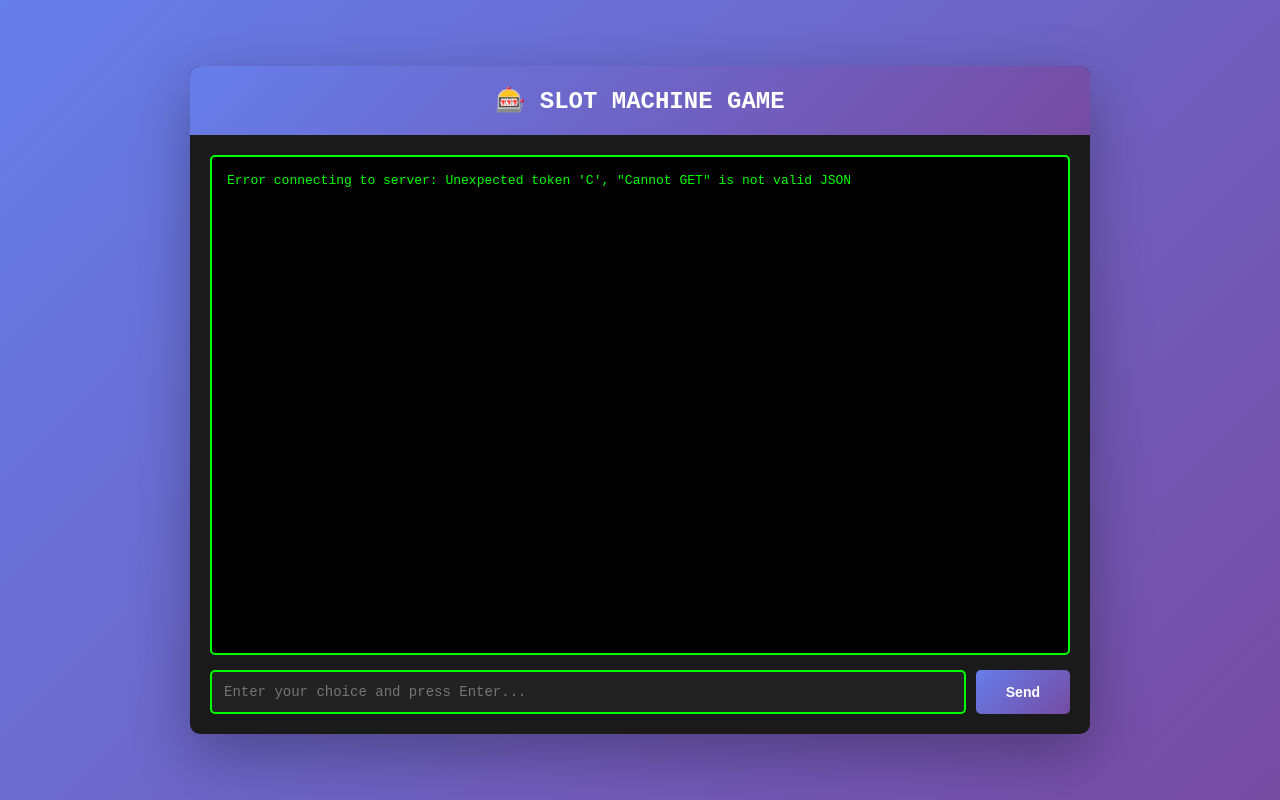
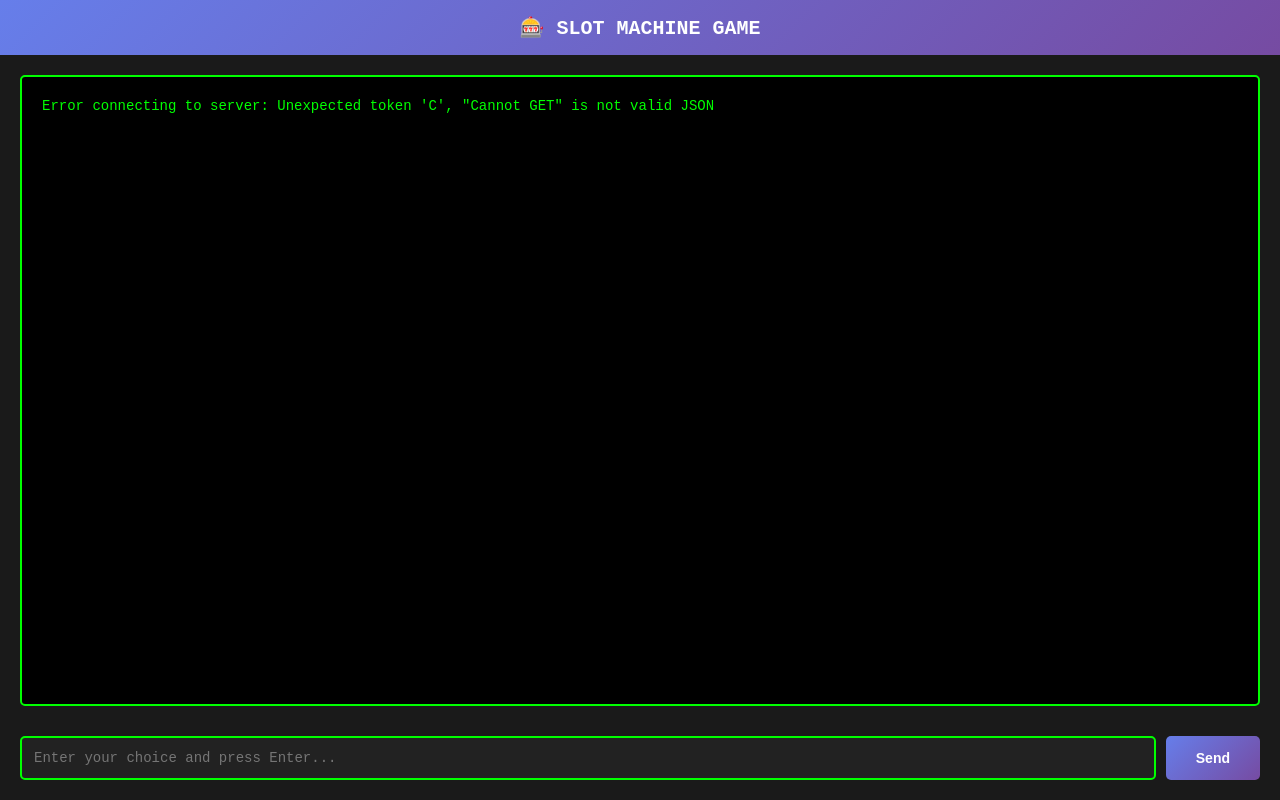
Before and after one commit to sohanswamy5511-del/fun.py, a Flask app: template templates/index.html in a window 1280 px wide. Run offline with Flask 3, Linux system fonts and the light colour scheme; the template is opened without the code that fills it, so the values that code supplies are empty.

Commit message:
fix in 3 days

```diff
--- a/templates/index.html
+++ b/templates/index.html
@@ -12,43 +12,53 @@
             font-family: 'Courier New', monospace;
             background: linear-gradient(135deg, #667eea 0%, #764ba2 100%);
             min-height: 100vh;
+            margin: 0;
+            padding: 0;
             display: flex;
             align-items: center;
             justify-content: center;
-            padding: 20px;
+            overflow: hidden;
         }
         .container {
             background: #1a1a1a;
-            border-radius: 10px;
-            box-shadow: 0 20px 60px rgba(0,0,0,0.3);
-            width: 100%;
-            max-width: 900px;
+            border-radius: 0;
+            box-shadow: none;
+            width: 100vw;
+            height: 100vh;
             overflow: hidden;
+            display: flex;
+            flex-direction: column;
         }
         .header {
             background: linear-gradient(135deg, #667eea 0%, #764ba2 100%);
             color: white;
-            padding: 20px;
+            padding: 15px 20px;
             text-align: center;
-            font-size: 24px;
+            font-size: 20px;
             font-weight: bold;
+            flex-shrink: 0;
         }
         .game-area {
+            flex: 1;
+            display: flex;
+            flex-direction: column;
             padding: 20px;
+            min-height: 0;
         }
         #output {
             background: #000;
             border: 2px solid #00ff00;
             color: #00ff00;
-            padding: 15px;
-            height: 500px;
+            padding: 20px;
+            flex: 1;
             overflow-y: auto;
-            font-size: 13px;
+            font-size: 14px;
             line-height: 1.4;
             margin-bottom: 15px;
             white-space: pre-wrap;
             word-wrap: break-word;
             border-radius: 5px;
+            scroll-behavior: smooth;
         }
         #output::-webkit-scrollbar {
             width: 8px;
@@ -63,7 +73,9 @@
         .input-area {
             display: flex;
             gap: 10px;
-            margin-top: 15px;
+            margin-top: auto;
+            padding-top: 15px;
+            flex-shrink: 0;
         }
         #userInput {
             flex: 1;
@@ -170,31 +182,26 @@
         }
 
         async function pollOutput() {
-            let isAtBottom = true;
-
             while (gameRunning) {
                 try {
                     const response = await fetch('/api/get-output');
                     const data = await response.json();
 
                     if (data.output) {
-                        // Check if user is scrolled to bottom before adding content
-                        const wasAtBottom = output.scrollHeight - output.clientHeight <= output.scrollTop + 10;
-
                         // Insert HTML content
                         output.insertAdjacentHTML('beforeend', data.output);
 
-                        // Only auto-scroll if user was at bottom
-                        if (wasAtBottom) {
+                        // Always auto-scroll to bottom for new content
+                        requestAnimationFrame(() => {
                             output.scrollTop = output.scrollHeight;
-                        }
+                        });
                     }
                 } catch (error) {
                     console.error('Polling error:', error);
                 }
 
-                // Poll every 300ms
-                await new Promise(resolve => setTimeout(resolve, 300));
+                // Poll every 200ms for more responsive updates
+                await new Promise(resolve => setTimeout(resolve, 200));
             }
         }
 
```
Also changed, not shown: server.py (+6 -3 lines).
